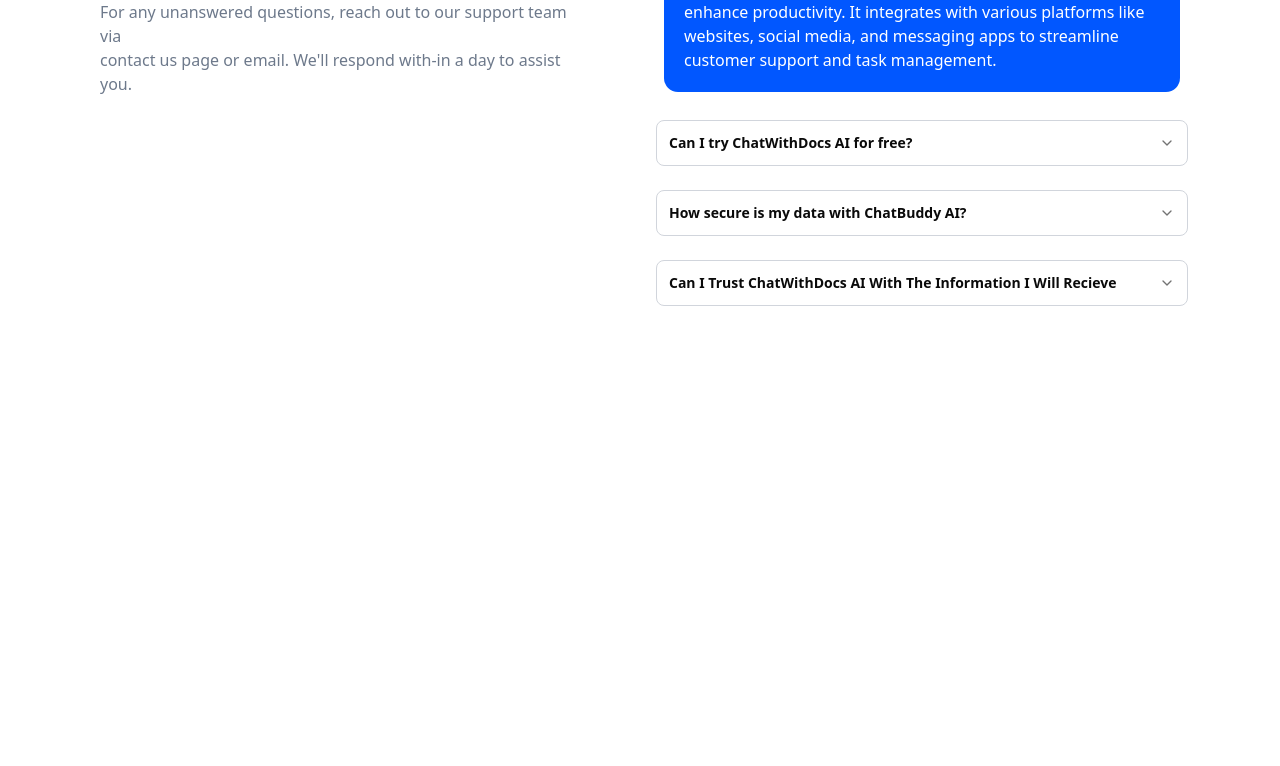
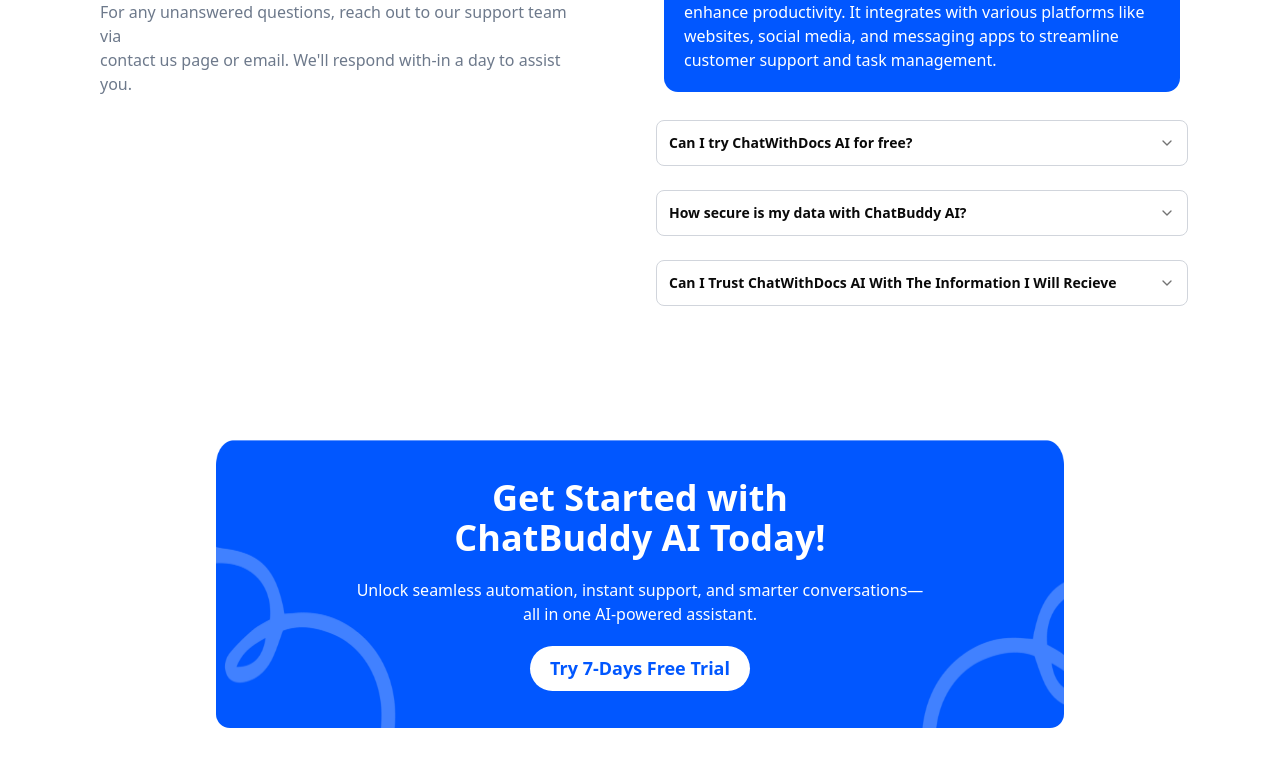
Before and after one commit to TheYashJain17/Chat-With-AI-Frontend, a Next.js app: page / in a window 1280 px wide. Shown: the part 1999-2765 px from the top of the page. Before the commit the page ends 2477 px from the top, so only its background shows below. Built offline with nearby package versions, Linux system fonts and the light colour scheme.

Commit message:
Completd The GetStarted Section.

```diff
--- a/src/app/page.tsx
+++ b/src/app/page.tsx
@@ -1,6 +1,7 @@
 import BeneficialFor from '@/components/layout/BeneficialFor'
 import Features from '@/components/layout/Features'
 import FAQSection from '@/components/sections/FAQSection'
+import GetStartedSection from '@/components/sections/GetStartedSection'
 import HeadingSection from '@/components/sections/HeadingSection'
 import PricingSection from '@/components/sections/PricingSection'
 import Header from '@/components/shared/Header'
@@ -25,6 +26,8 @@
 
         <FAQSection/>
 
+        <GetStartedSection/>
+
       </div>
 
   )
--- a/src/components/sections/FAQSection.tsx
+++ b/src/components/sections/FAQSection.tsx
@@ -5,7 +5,7 @@
 
 const FAQSection = (): React.JSX.Element => {
   return (
-    <div className={cn("mb-40 flex justify-between flex-col md:flex-row gap-6 md:gap-10 max-w-[70rem] w-full")}>
+    <div className={cn("flex justify-between flex-col md:flex-row gap-6 md:gap-10 max-w-[70rem] w-full")}>
 
       <div className={cn("flex justify-start flex-col gap-5")}>
 
--- /dev/null
+++ b/src/components/sections/GetStartedSection.tsx
@@ -0,0 +1,57 @@
+import { cn } from '@/lib/utils'
+import React from 'react'
+import Image from 'next/image'
+import { Button } from '../ui/button'
+
+const GetStartedSection = (): React.JSX.Element => {
+    return (
+
+
+        <div className={cn("flex items-center justify-center mt-20 mb-40")}>
+
+            <div className={cn("items-center justify-center mx-5 absolute hidden sm:flex")}>
+
+
+
+                <Image
+
+                    src={"/assets/GetStarted/GetStartedBG-1.png"}
+                    alt='GetStarted'
+                    height={500}
+                    width={500}
+                    className={cn("h-[18rem] max-w-[53rem] w-full rounded-xl")}
+
+                />
+
+            </div>
+
+            <div className={cn("items-center justify-center mx-5 absolute flex sm:hidden")}>
+
+
+
+                <Image
+
+                    src={"/assets/GetStarted/GetStartedBG-2.png"}
+                    alt='GetStarted'
+                    height={500}
+                    width={500}
+                    className={cn("h-[20rem] w-full rounded-xl")}
+
+                />
+
+            </div>
+
+
+            <div className={cn("flex items-center justify-center flex-col gap-5 relative mx-5")}>
+
+                <h1 className={cn("text-white font-bold text-xl sm:text-4xl text-center")}>Get Started with <br /> ChatBuddy AI Today!</h1>
+                <span className={cn("text-sm sm:text-base text-white text-center")}>Unlock seamless automation, instant support, and smarter conversations—<br />all in one AI-powered assistant.</span>
+                <Button size={"trial"} variant={"trial"} className={cn("bg-white text-base sm:text-lg font-semibold rounded-3xl text-landing-blue2")}>Try 7-Days Free Trial</Button>
+
+            </div>
+
+        </div>
+    )
+}
+
+export default GetStartedSection
```
Also changed, not shown: public/assets/GetStarted/GetStartedBG-1.png (added), public/assets/GetStarted/GetStartedBG-2.png (added).
